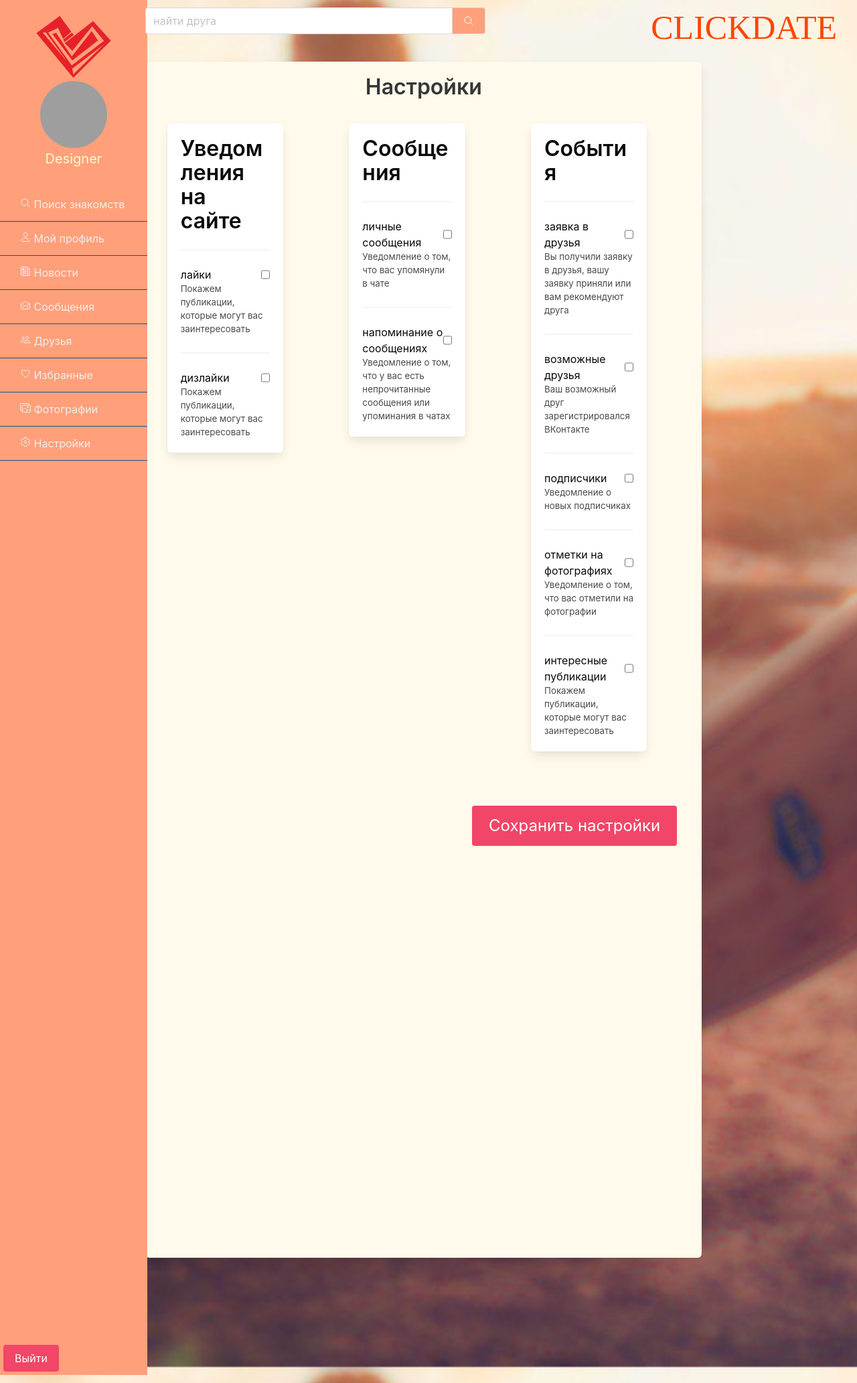
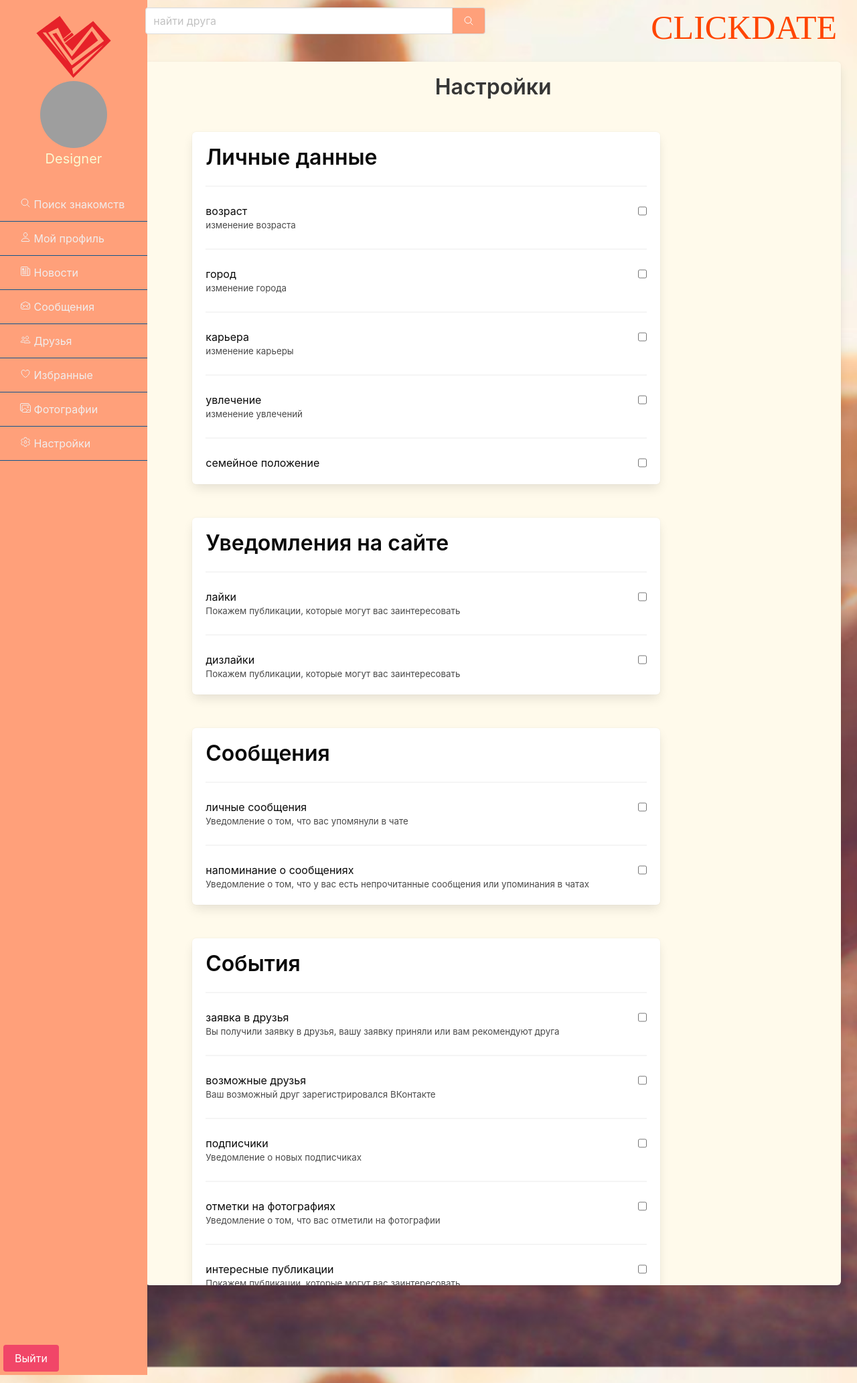
Before and after one commit to JaneDoe88888/DateSite2, a Django app: page /head/settings/ in a window 1280 px wide. Shown: the whole page at 67% size. Run offline with Django 4.2, Linux system fonts and the light colour scheme; grey boxes are pictures that could not be loaded.

Commit message:
фото

```diff
--- /dev/null
+++ b/DateSite/files/static/script.js
@@ -0,0 +1,9 @@
+function toggleModal(url){
+let modal = document.querySelector('.gallery-modal')
+    // let img = document.createElement('img')
+    // const src = '../uploads/' + url.split('/').at(-1)
+    // img.src = src
+    // modal.querySelector('.modal-content').append(img)
+    // modal.classList.toggle('is-active')
+    window.open(url)
+}
--- a/DateSite/head/templates/base_layout.html
+++ b/DateSite/head/templates/base_layout.html
@@ -8,6 +8,7 @@
     <link rel="stylesheet" href="{% static 'static/style.css' %}">
     <script type="module" src="https://unpkg.com/ionicons@7.1.0/dist/ionicons/ionicons.esm.js"></script>
     <script nomodule src="https://unpkg.com/ionicons@7.1.0/dist/ionicons/ionicons.js"></script>
+    <script src="{% static 'static/script.js' %}"></script>
 </head>
 <body>
 {% block nav %}
--- a/DateSite/head/templates/settings.html
+++ b/DateSite/head/templates/settings.html
@@ -95,19 +95,55 @@
             </div>
         </div>
 
+        <div></div>
+        <div class="box has-background-warning-light" style="height: 89vh; overflow: scroll">
+               <div class="has-text-centered title ">Настройки</div>
 
-         <div class="box has-background-warning-light" style="width: 80%;height: 87vh; overflow: scroll">
-                <div class="has-text-centered title ">Настройки</div>
-        <div class="columns has-background-warning-light">
+            <div class="box" style="margin-top: 5%; margin-left: 5%; width: 70%">
+                <h1 class="title " style="color: #0a0a0a">Личные данные</h1>
+                <hr>
+                <ul>
+                    <li class="is-flex is-justify-content-space-between"  style="color: #0a0a0a">
+                        возраст
+                        <input class="checkbox" type="checkbox">
+                    </li>
+                    <sub>изменение возраста</sub>
+
+                    <hr>
+
+                    <li class="is-flex is-justify-content-space-between" style="color: #0a0a0a">
+                        город
+                        <input class="checkbox" type="checkbox">
+                    </li>
+                    <sub >изменение города</sub>
+                    <hr>
 
 
+                    <li class="is-flex is-justify-content-space-between" style="color: #0a0a0a">
+                        карьера
+                        <input class="checkbox" type="checkbox">
+                    </li>
+                    <sub >изменение карьеры</sub>
+                    <hr>
+                    <li class="is-flex is-justify-content-space-between" style="color: #0a0a0a">
+                        увлечение
+                        <input class="checkbox" type="checkbox">
+                    </li>
+                    <sub >изменение увлечений</sub>
+                    <hr>
+                    <li class="is-flex is-justify-content-space-between" style="color: #0a0a0a">
+                        семейное положение
+                        <input class="checkbox" type="checkbox">
+                    </li>
 
-                <div class="column has-background-warning-light " >
+                </ul>
+            </div>
+
                <div class="box" style="margin-top: 5%; margin-left: 5%; width: 70%">
                 <h1 class="title " style="color: #0a0a0a">Уведомления на сайте</h1>
                 <hr>
                 <ul>
-                            <li class="is-flex is-justify-content-space-between" style="color: #0a0a0a">
+                    <li class="is-flex is-justify-content-space-between"  style="color: #0a0a0a">
                         лайки
                         <input class="checkbox" type="checkbox">
                     </li>
@@ -119,11 +155,9 @@
                         дизлайки
                         <input class="checkbox" type="checkbox">
                     </li>
-                            <sub>Покажем публикации, которые могут вас заинтересовать</sub>
+                    <sub >Покажем публикации, которые могут вас заинтересовать</sub>
                 </ul>
             </div>
-                </div>
-                <div class="column has-background-warning-light " >
                <div class="box" style="margin-top: 5%; margin-left: 5%; width: 70%">
                 <h1 class="title" style="color: #0a0a0a">Сообщения</h1>
                 <hr>
@@ -142,8 +176,6 @@
                     <sub>Уведомление о том, что у вас есть непрочитанные сообщения или упоминания в чатах</sub>
                 </ul>
             </div>
-                </div>
-                <div class="column has-background-warning-light "   >
                <div class="box" style="margin-top: 5%; margin-left: 5%; width: 70%">
                 <h1 class="title " style="color: #0a0a0a">События</h1>
                 <hr>
@@ -184,18 +216,21 @@
 
                 </ul>
             </div>
-                </div>
-            </div>
-            <div class="column has-text-right">
             <div class="" style="margin-top: 40px; padding: 5px;">
-                    <a href="" class="button is-danger is-large">Сохранить настройки
+                <a href="" class="button is-danger is-centered">
+                    Сохранить настройки
                 </a>
               </div>
             </div>
-        </div>
+
+
+
         </div>
     </div>
 </div>
 
 
 {% endblock %}
+
+
+l
```
Also changed, not shown: DateSite/head/templates/photo.html (+14 -6 lines), DateSite/db.sqlite3, DateSite/files/static/style.css (line endings or trailing spaces). Lines whose indentation alone changed are shown as unchanged.
